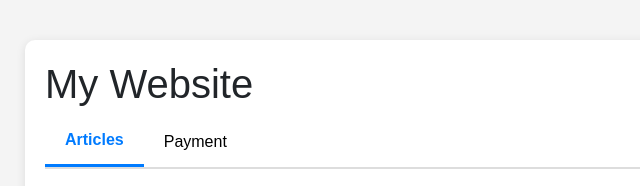
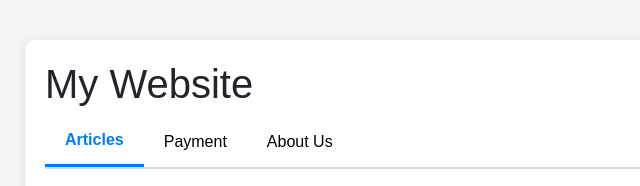
Before and after one commit to aryashahrestani/git-class-example, a plain HTML site: page index.html in a window 1280 px wide. Shown: the top 186 px of the page, 215-855 px from the left. Drawn offline with Linux system fonts and the light colour scheme.

Commit message:
add new tab

```diff
--- a/index.html
+++ b/index.html
@@ -180,6 +180,7 @@
     <div class="tabs">
       <button class="tab-button active" onclick="showTab('articles', this)">Articles</button>
       <button class="tab-button" onclick="showTab('payment', this)">Payment</button>
+      <button class="tab-button" onclick="showTab('aboutUs', this)">About Us</button>
     </div>
 
     <div id="articles" class="tab-content active">
```
